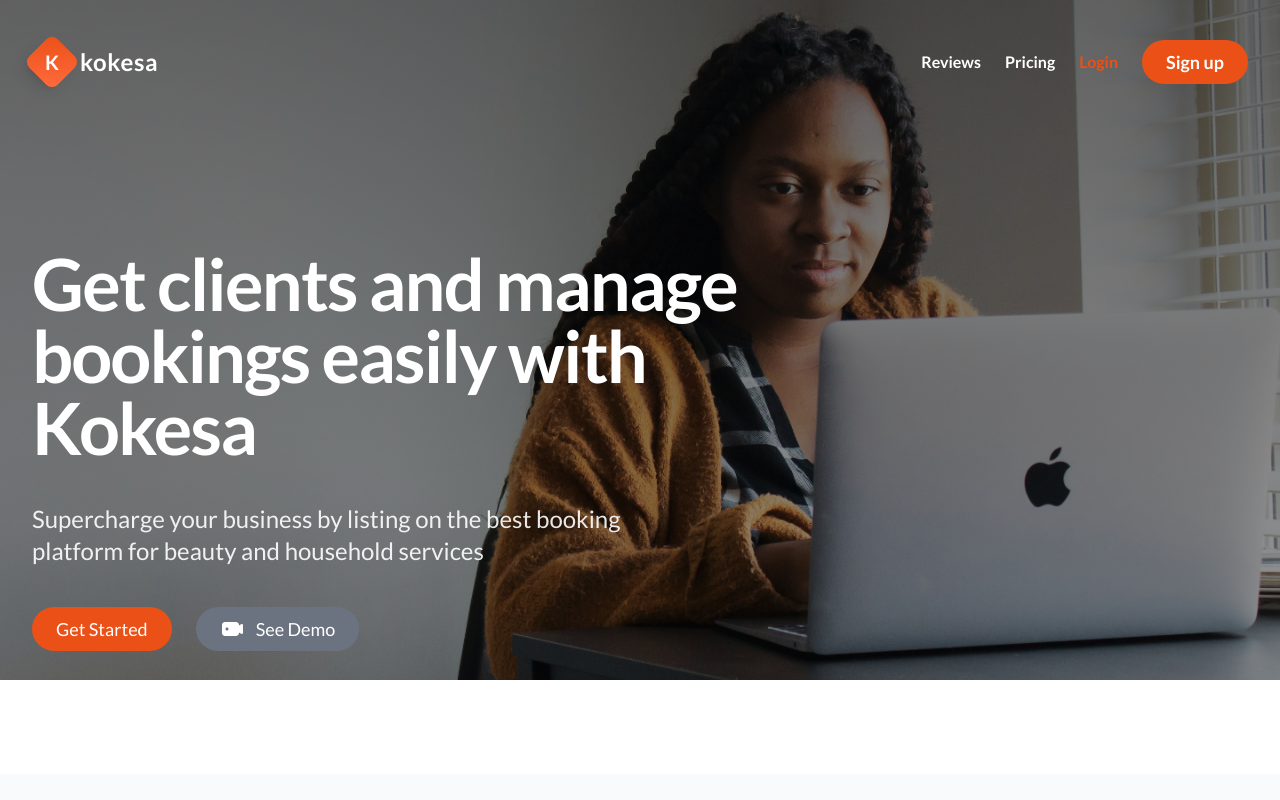
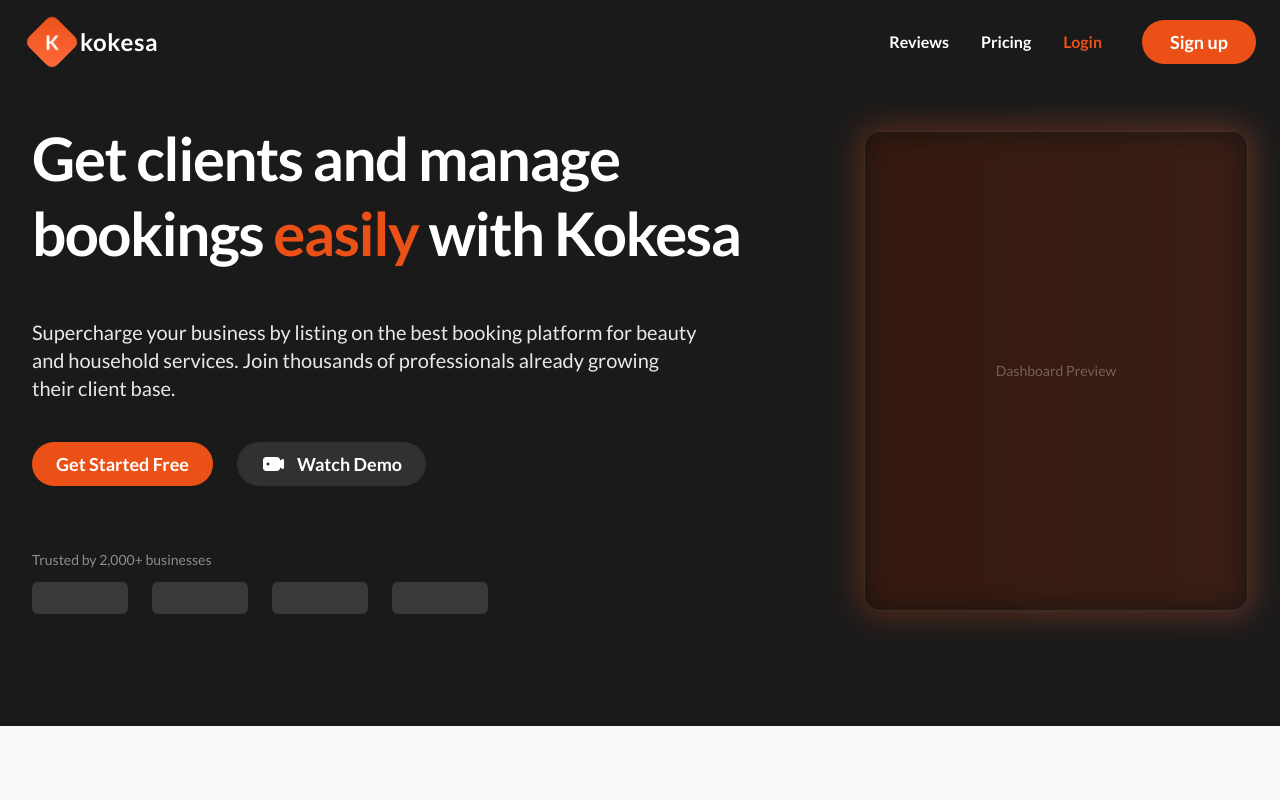
Before and after one commit to Prince276-Twum/kokesa-frontend, a Next.js app: page / in a window 1280 px wide. Shown: the top 800 px of the page. Built offline with nearby package versions, Linux system fonts and the light colour scheme; no server answers.

Commit message:
refactor: update Hero component layout and styling; remove obsolete background image; enhance button text and trust badges

```diff
--- a/app/globals.css
+++ b/app/globals.css
@@ -39,14 +39,7 @@ select {
   font: inherit;
 }
 /* 6b7280 */
-.hero {
-  background-color: #ff000080;
-  /* background-image: url(./hero.png); */
-  background-position: 50% 50%;
-  background-size: cover;
-  height: 838px;
-  position: relative;
-}
+
 /* *:focus {
   outline: 2px solid #2a5d84;
   outline-offset: 2px;
--- a/app/page.tsx
+++ b/app/page.tsx
@@ -2,38 +2,30 @@ import Footer from "@/components/common/Footer";
 import NavBar from "@/components/common/NavBar";
 import Features from "@/components/homepage/Features";
 import Hero from "@/components/homepage/Hero";
-import HeroImg from "@/public/kokesa-hero.jpeg";
 import BusinessStats from "@/components/homepage/BusinessStats";
 import Reviews from "@/components/homepage/Reviews";
 
 export default function Home() {
   return (
-    <header className="relative w-full ">
-      <div
-        className="absolute inset-0 w-full h-[600px] lg:h-[680px] "
-        style={{
-          backgroundImage: `url(${HeroImg.src})`,
-          backgroundSize: "cover",
-          backgroundPosition: "center",
-          backgroundRepeat: "no-repeat",
-        }}
-      >
-        <div className="absolute inset-0 bg-gradient-to-b from-black/60 to-black/40" />
-      </div>
+    <div className="flex flex-col min-h-screen">
+      {/* Header section with background */}
+      <div className="relative bg-secondary">
+        {/* The NavBar component has its own container */}
+        <NavBar />
 
-      <div className="relative">
-        <div className="py-6 px-6 lg:px-8  max-container">
-          <NavBar></NavBar>
-        </div>
+        {/* Hero section */}
         <Hero />
       </div>
 
-      <main>
+      {/* Main content */}
+      <main className="flex-grow">
         <Features />
         <BusinessStats />
         <Reviews />
       </main>
+
+      {/* Footer */}
       <Footer />
-    </header>
+    </div>
   );
 }
--- a/components/common/NavBar.tsx
+++ b/components/common/NavBar.tsx
@@ -1,5 +1,5 @@
 "use client";
-import React, { useState } from "react";
+import React, { useState, useEffect } from "react";
 import Button from "../UI/Button";
 import Link from "next/link";
 import { AiOutlineMenu, AiOutlineClose } from "react-icons/ai";
@@ -7,51 +7,83 @@ import KokesaLogo from "./KokesaLogo";
 
 function NavBar() {
   const [isMenuOpen, setIsMenuOpen] = useState(false);
+  const [isScrolled, setIsScrolled] = useState(false);
+
+  // Handle scroll effect for professional appearance
+  useEffect(() => {
+    const handleScroll = () => {
+      setIsScrolled(window.scrollY > 10);
+    };
+
+    window.addEventListener("scroll", handleScroll);
+    return () => window.removeEventListener("scroll", handleScroll);
+  }, []);
 
   const toggleMenu = () => {
     setIsMenuOpen(!isMenuOpen);
   };
 
   return (
-    <div className="relative">
-      <div className="flex justify-between items-center py-4">
+    <div
+      className={`fixed top-0 left-0 right-0 z-50 transition-all duration-300 ${
+        isScrolled ? "bg-white shadow-md py-3" : "bg-transparent py-5"
+      }`}
+    >
+      <div className="max-container px-6 lg:px-8">
+        <div className="flex justify-between items-center">
           <Link href="/" className="z-20">
             <KokesaLogo />
           </Link>
 
           <button
-          className="block md:hidden z-20 text-white focus:outline-none"
+            className={`block md:hidden z-20 focus:outline-none transition-colors ${
+              isMenuOpen || !isScrolled ? "text-white" : "text-text-primary"
+            }`}
             onClick={toggleMenu}
             aria-label="Toggle menu"
           >
             {isMenuOpen ? (
-            <AiOutlineClose size={32} />
+              <AiOutlineClose size={28} />
             ) : (
-            <AiOutlineMenu size={32} />
+              <AiOutlineMenu size={28} />
             )}
           </button>
 
           {/* Desktop Navigation */}
           <nav className="hidden md:block">
-          <ul className="flex gap-6 text-white items-center">
-            <li className="text-base font-semibold hover:text-[#FF6B3D] transition-colors">
-              <Link href="/about">Reviews</Link>
-            </li>
-            <li className="text-base font-semibold hover:text-[#FF6B3D] transition-colors">
-              <Link href="pricing">Pricing</Link>
+            <ul className="flex gap-8 items-center">
+              <li>
+                <Link
+                  href="/about"
+                  className={`text-base font-semibold hover:text-primary transition-colors ${
+                    isScrolled ? "text-text-primary" : "text-white"
+                  }`}
+                >
+                  Reviews
+                </Link>
               </li>
               <li>
                 <Link
-                className="text-[#EB5017] font-semibold hover:text-[#FF6B3D] transition-colors"
-                href="auth/login"
+                  href="/pricing"
+                  className={`text-base font-semibold hover:text-primary transition-colors ${
+                    isScrolled ? "text-text-primary" : "text-white"
+                  }`}
+                >
+                  Pricing
+                </Link>
+              </li>
+              <li>
+                <Link
+                  className={`text-primary font-semibold hover:text-primary-light transition-colors`}
+                  href="/auth/login"
                 >
                   Login
                 </Link>
               </li>
               <li>
                 <Button
-                className="py-2 px-6 text-base font-semibold   transition-colors"
-                href="auth/registration"
+                  className="py-2.5 px-6 text-base font-semibold transition-colors ml-2"
+                  href="/auth/registration"
                   el="anchor"
                   rounded
                   primary
@@ -68,30 +100,43 @@ function NavBar() {
               isMenuOpen ? "translate-x-0" : "translate-x-full"
             }`}
           >
-          <nav className="flex h-full items-center justify-center">
+            <div className="flex h-full items-center justify-center">
+              <nav className="w-full max-w-sm mx-auto px-8">
                 <ul className="flex flex-col gap-8 text-center">
-              <li className="text-xl font-semibold text-white hover:text-[#FF6B3D] transition-colors">
-                <Link href="/about" onClick={toggleMenu}>
+                  <li>
+                    <Link
+                      href="/about"
+                      onClick={toggleMenu}
+                      className="text-xl font-semibold text-white hover:text-primary transition-colors inline-block py-2"
+                    >
                       Reviews
                     </Link>
                   </li>
-              <li className="text-xl font-semibold text-white hover:text-[#FF6B3D] transition-colors">
-                <Link href="pricing" onClick={toggleMenu}>
+                  <li>
+                    <Link
+                      href="/pricing"
+                      onClick={toggleMenu}
+                      className="text-xl font-semibold text-white hover:text-primary transition-colors inline-block py-2"
+                    >
                       Pricing
                     </Link>
                   </li>
-              <li className="text-xl font-semibold text-[#EB5017] hover:text-[#FF6B3D] transition-colors">
-                <Link href="auth/login" onClick={toggleMenu}>
+                  <li>
+                    <Link
+                      className="text-primary font-semibold hover:text-primary-light transition-colors inline-block py-2 text-xl"
+                      href="/auth/login"
+                      onClick={toggleMenu}
+                    >
                       Login
                     </Link>
                   </li>
-              <li>
+                  <li className="mt-4">
                     <Button
-                  className="py-3 px-8 text-lg font-semibold hover:bg-[#FF6B3D] transition-colors"
-                  href=""
+                      className="py-3 px-10 text-lg font-semibold transition-colors w-full"
+                      href="/auth/registration"
                       el="anchor"
                       rounded
-                  outline
+                      primary
                       onClick={toggleMenu}
                     >
                       Sign up
@@ -102,6 +147,8 @@ function NavBar() {
             </div>
           </div>
         </div>
+      </div>
+    </div>
   );
 }
 
--- a/components/homepage/Hero.tsx
+++ b/components/homepage/Hero.tsx
@@ -1,42 +1,74 @@
+"use client";
 import React from "react";
 import { TiVideo } from "react-icons/ti";
 import Button from "../UI/Button";
 
 function Hero() {
   return (
-    <div className="px-6 lg:px-8 py-12 lg:py-20 min-h-[500px] lg:min-h-[650px] flex items-center">
-      <div className="w-full content-max-width">
+    <div className="relative overflow-hidden bg-secondary pt-24 pb-16 lg:pt-32 lg:pb-28">
+      <div className="container mx-auto px-6 lg:px-8 relative z-10">
+        <div className="flex flex-col lg:flex-row items-center justify-between gap-16">
+          {/* Text Content */}
           <div className="flex flex-col items-center lg:items-start gap-8 lg:gap-10 max-w-3xl">
-          <h1 className="text-white font-semibold text-4xl sm:text-5xl lg:text-7xl tracking-tight leading-[1.2] text-center lg:text-left">
-            Get clients and manage bookings easily with Kokesa
+            <h1 className="text-white font-semibold text-4xl sm:text-5xl lg:text-6xl tracking-tight leading-[1.15] text-center lg:text-left">
+              Get clients and manage bookings{" "}
+              <span className="text-primary">easily</span> with Kokesa
             </h1>
-          <p className="text-white/90 text-lg sm:text-xl lg:text-2xl max-w-2xl text-center lg:text-left">
+
+            <p className="text-white/90 text-lg sm:text-xl leading-relaxed max-w-2xl text-center lg:text-left">
               Supercharge your business by listing on the best booking platform
-            for beauty and household services
+              for beauty and household services. Join thousands of professionals
+              already growing their client base.
             </p>
+
             <div className="flex flex-col sm:flex-row gap-4 sm:gap-6 w-full sm:w-auto">
               <Button
                 el="anchor"
-              href="auth/registration"
+                href="/auth/registration"
                 primary
                 rounded
-              className="w-full sm:w-auto px-8 py-4 text-lg font-medium"
-              style={{
-                backgroundColor: "#EB5017",
-                borderColor: "#EB5017",
-              }}
+                className="w-full sm:w-auto px-8 py-4 text-base font-semibold transition-all hover:shadow-lg"
               >
-              Get Started
+                Get Started Free
               </Button>
               <Button
                 el="button"
                 secondary
                 rounded
-              className="w-full sm:w-auto px-8 py-4 text-lg font-medium flex items-center justify-center gap-3"
+                className="w-full sm:w-auto px-8 py-4 text-base font-semibold flex items-center justify-center gap-3 bg-white/10 hover:bg-white/15 transition-all backdrop-blur-sm text-white border-none"
               >
                 <TiVideo className="text-2xl" />
-              <span>See Demo</span>
+                <span>Watch Demo</span>
               </Button>
+            </div>
+
+            {/* Trust Badges */}
+            <div className="mt-2 lg:mt-6 text-center lg:text-left">
+              <p className="text-white/50 text-sm mb-3">
+                Trusted by 2,000+ businesses
+              </p>
+              <div className="flex flex-wrap justify-center lg:justify-start gap-6 opacity-70">
+                {[1, 2, 3, 4].map((i) => (
+                  <div
+                    key={i}
+                    className="h-8 w-24 bg-white/20 rounded-md backdrop-blur-sm"
+                  ></div>
+                ))}
+              </div>
+            </div>
+          </div>
+
+          {/* Hero Image/Visual */}
+          <div className="w-full lg:w-5/12 mt-8 lg:mt-0">
+            <div className="relative">
+              <div className="absolute -inset-1 bg-gradient-to-r from-primary to-primary-light opacity-30 blur-lg rounded-2xl"></div>
+              <div className="relative bg-black/40 backdrop-blur-sm border border-white/10 rounded-2xl overflow-hidden aspect-[5/4] lg:aspect-[4/5]">
+                {/* Placeholder for dashboard preview or app screenshot */}
+                <div className="absolute inset-0 flex items-center justify-center">
+                  <div className="text-white/30 text-sm">Dashboard Preview</div>
+                </div>
+              </div>
+            </div>
           </div>
         </div>
       </div>
```
Lines whose indentation alone changed are shown as unchanged.
